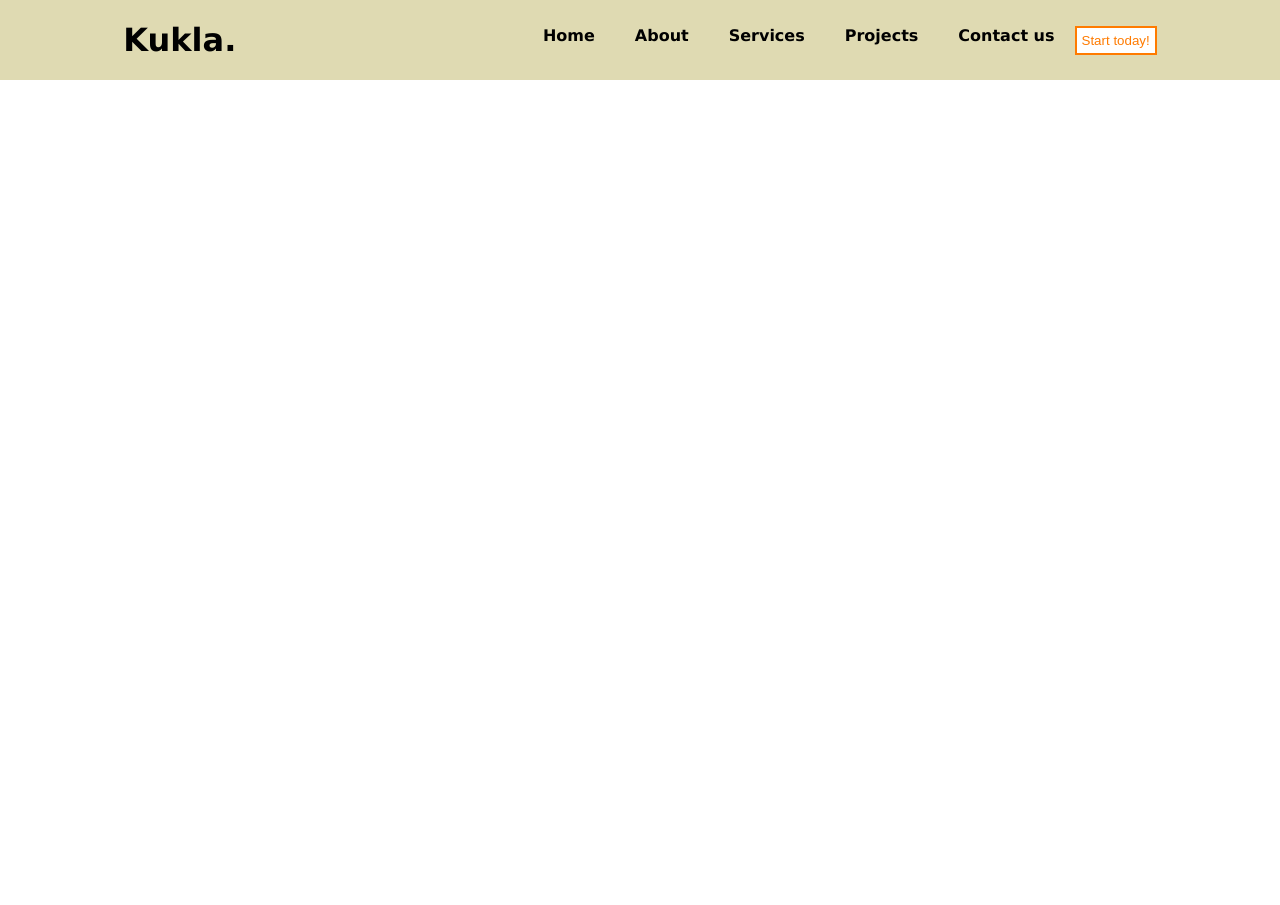
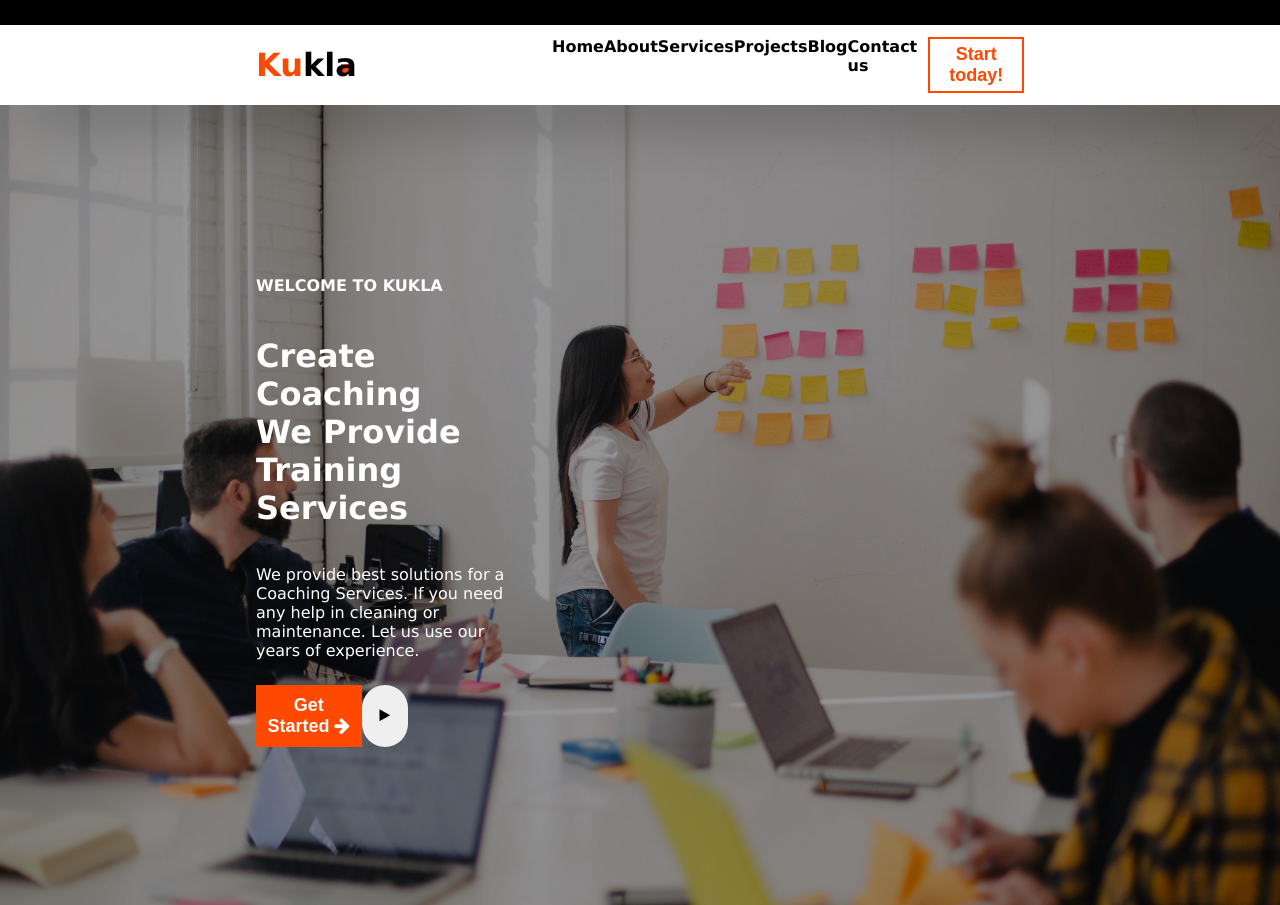
Before and after one commit to WarsamaA/Kukla-morning-theme, a plain HTML site: page index.html in a window 1280 px wide. Before the commit the page ends 800 px from the top, so only its background shows below. Drawn offline with Linux system fonts and the light colour scheme.

Commit message:
created hero section

```diff
--- a/css/index.css
+++ b/css/index.css
@@ -1,15 +1,28 @@
 body{
     font-family:'Lucida Sans', 'Lucida Sans Regular', 'Lucida Grande', 'Lucida Sans Unicode', Geneva, Verdana, sans-serif;
     margin:0;
+    position: relative;
+}
+
+.grid_container{
+    display: grid;
+    grid-template-columns: 1fr 1fr 2fr 1fr;
+    grid-template-rows: auto;
+    grid-auto-rows: minmax(80px,auto);
 }
 
 header{
+    grid-column: 1/5;
     display: grid;
-    grid-template-columns: auto auto auto auto;
+    grid-template-columns: 1fr 1fr 2fr 1fr;
     grid-template-rows: 80px;
     grid-auto-rows: minmax(80px,auto);
-    background:rgb(223, 218, 178);
+    background:rgb(255, 255, 255);
     align-items: center;
+    position: sticky;
+    top:0;
+    z-index: 999;
+    box-shadow: 0px 38px 58px -31px rgba(0,0,0,0.59);;
 }
 
 .logo{
@@ -17,17 +30,16 @@ header{
 }
 
 nav{
-    grid-column: 4/5;
+    grid-column: 3/4;
 }
 
 nav ul{
     display: flex;
-    /* justify-content: space-around; */
+    justify-content: space-around;
 }
 
 nav ul li{
     list-style:none;
-    position: relative;
 }
 
 nav ul li a{
@@ -35,36 +47,135 @@ nav ul li a{
     text-decoration: none;
     color:black;
     font-weight: bold;
-    padding:20px;
+    /* padding:0px 10px 0px 10px; */
     width: 100%;
     transition:all 1s ease;
-
+    position: relative;
 }
 nav ul li a::after{
     content:'';
     position: absolute;
     width:0%;
-    background:rgb(255, 123, 0);
+    background:rgb(255, 72, 0);
     height:5px;
     bottom:0;
-    left:12px;
+    left:0;
     justify-content: center;
 }
 
 nav ul li a:hover:after{
-    position: absolute;
-    width:80%;
-    background:rgb(255, 123, 0);
-    height:5px;
-    bottom:0;
-    left:12px;
-    justify-content: center;
+
+    width:100%;
+
     transition: all 1s ease;
 }
 
 .nav_button{
     background:white;
-    color:rgb(255, 123, 0);
+    color:rgb(255, 72, 0);
     padding:5px;
-    border: 2px solid rgb(255, 123, 0);
+    border: 2px solid rgb(255, 72, 0);
+    font-weight:bold;
+    font-size:18px;
 }
+
+.nav_button:hover{
+    background:rgb(255, 72, 0);
+    border:2px solid rgb(255, 72, 0);
+    color:white;
+}
+
+
+.logo h1{
+    position: relative;
+    z-index: 999;
+}
+
+
+
+.logo h1::before{
+    content: 'Ku';
+    color:rgb(255, 72, 0);
+}
+
+
+.logo h1::after{
+    content: '';
+    width:10px;
+    height:10px;
+    background:rgb(255, 72, 0);
+    position: absolute;
+    bottom:10px;
+    left:85px;
+    z-index: -1;
+}
+
+.hero{
+    background-image: url('/images/bg.jpg');
+    height:100vh;
+    background-size:cover;
+    position: relative;
+    z-index: -1;
+    grid-column: 1/5;
+
+    display: grid;
+    grid-template-columns: 1fr 1fr 2fr 1fr;
+    grid-template-rows: auto;
+    grid-auto-rows: minmax(80px,auto);
+    align-items: center;
+}
+
+.hero::after{
+    content: '';
+    width:100%;
+    height:100vh;
+    background:black;
+    position: absolute;
+    opacity:.4;
+}
+
+.top_header{
+    width:100%;
+    height:25px;
+    background:black;
+    grid-column: 1/5;
+}
+
+.hero_content{
+   grid-column: 2/3;
+   color:white;
+   z-index: 999;
+   font-family: Verdana, Geneva, Tahoma, sans-serif;
+
+   display: grid;
+   grid-template-columns: 1fr 1fr 1fr 1fr;
+   grid-template-rows: auto;
+   grid-auto-rows: minmax(80px,auto);
+   align-items: center;
+}
+
+.bt1{
+    background:rgb(255, 72, 0);
+    padding:10px;
+    border:none;
+    color:white;
+    font-weight: bold;
+    font-size:18px;
+}
+
+.hero_buttons{
+    grid-column: 1/4;
+    display: flex;
+    justify-content: space-between;
+}
+
+.hero_content h4,h1,p{
+    grid-column: 1/5;
+}
+
+.bt2{
+    padding:18px;
+    border-radius: 40px;
+    border:none;
+    margin-right:40px;
+}
--- a/index.html
+++ b/index.html
@@ -1,15 +1,23 @@
 <html lang="en">
+
 <head>
     <meta charset="UTF-8">
     <meta name="viewport" content="width=device-width, initial-scale=1.0">
     <meta http-equiv="X-UA-Compatible" content="ie=edge">
     <title>Kukla theme</title>
     <link rel="stylesheet" href="css/index.css">
+    <link rel="stylesheet" href="https://stackpath.bootstrapcdn.com/font-awesome/4.7.0/css/font-awesome.min.css">
 </head>
+
 <body>
+
+    <div class="grid_container">
+        <div class="top_header">
+
+        </div>
         <header>
             <div class="logo">
-            <h1>Kukla.</h1>
+                <h1>kla</h1>
             </div>
 
             <nav>
@@ -32,6 +40,11 @@
 
                     </li>
                     <li>
+                        <a href="">Blog
+                        </a>
+
+                    </li>
+                    <li>
                         <a href="">Contact us
                         </a>
 
@@ -48,5 +61,24 @@
                 </ul>
             </nav>
         </header>
+
+        <div class="hero">
+            <div class="hero_content">
+                <h4>WELCOME TO KUKLA</h4>
+                <h1>Create Coaching <br> We Provide Training Services</h1>
+                <p>We provide best solutions for a Coaching Services. If you need any help in cleaning or maintenance.
+                    Let
+                    us use our years of experience.
+                </p>
+                <div class="hero_buttons">
+                    <button class="bt1">Get Started <i class="fa fa-arrow-right"></i> </button>
+                    <button class="bt2"> <i class="fa fa-play"></i></button>
+                </div>
+            </div>
+
+        </div>
+    </div>
+
 </body>
+
 </html>
```
Also changed, not shown: images/bg.jpg (added). Lines whose indentation alone changed are shown as unchanged.
